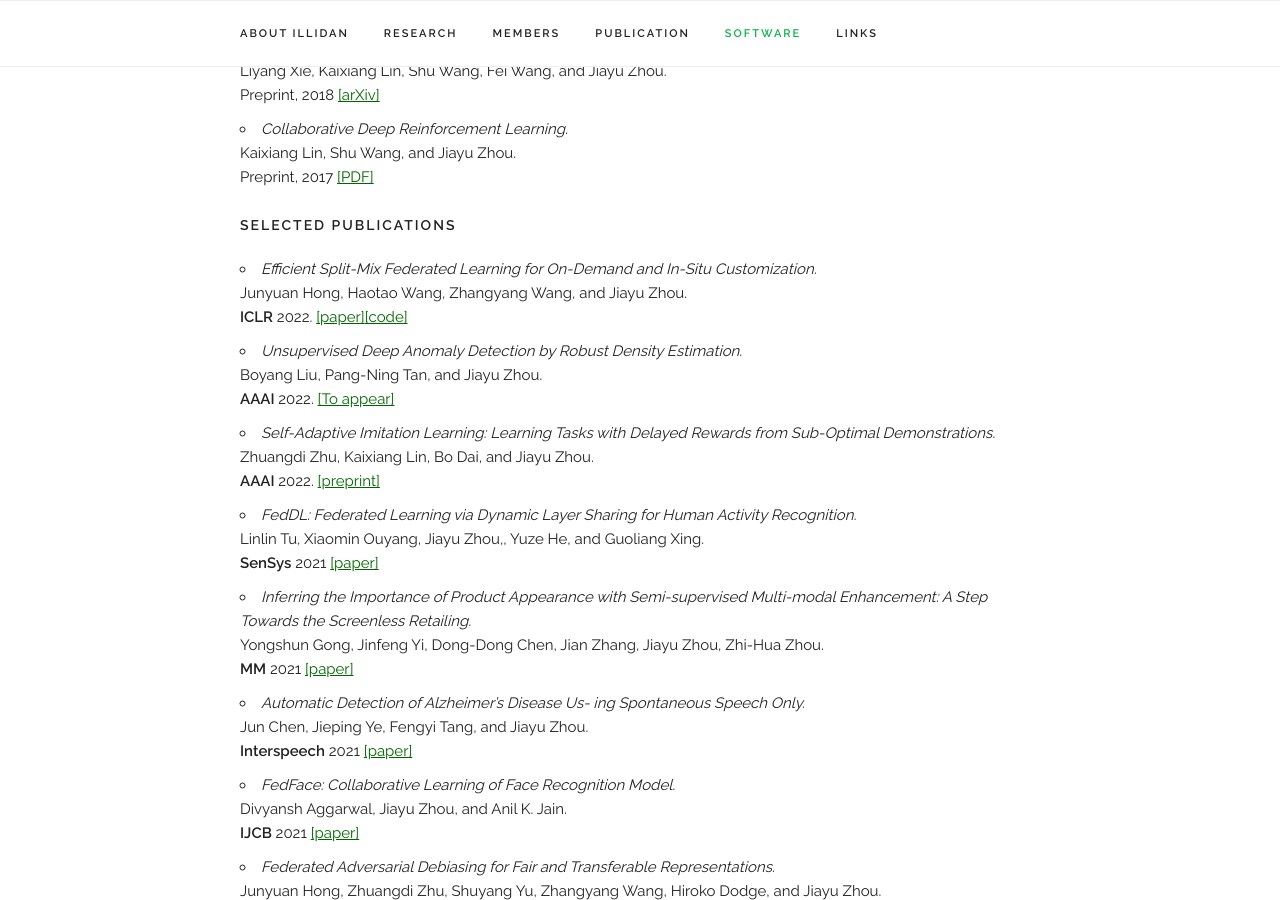
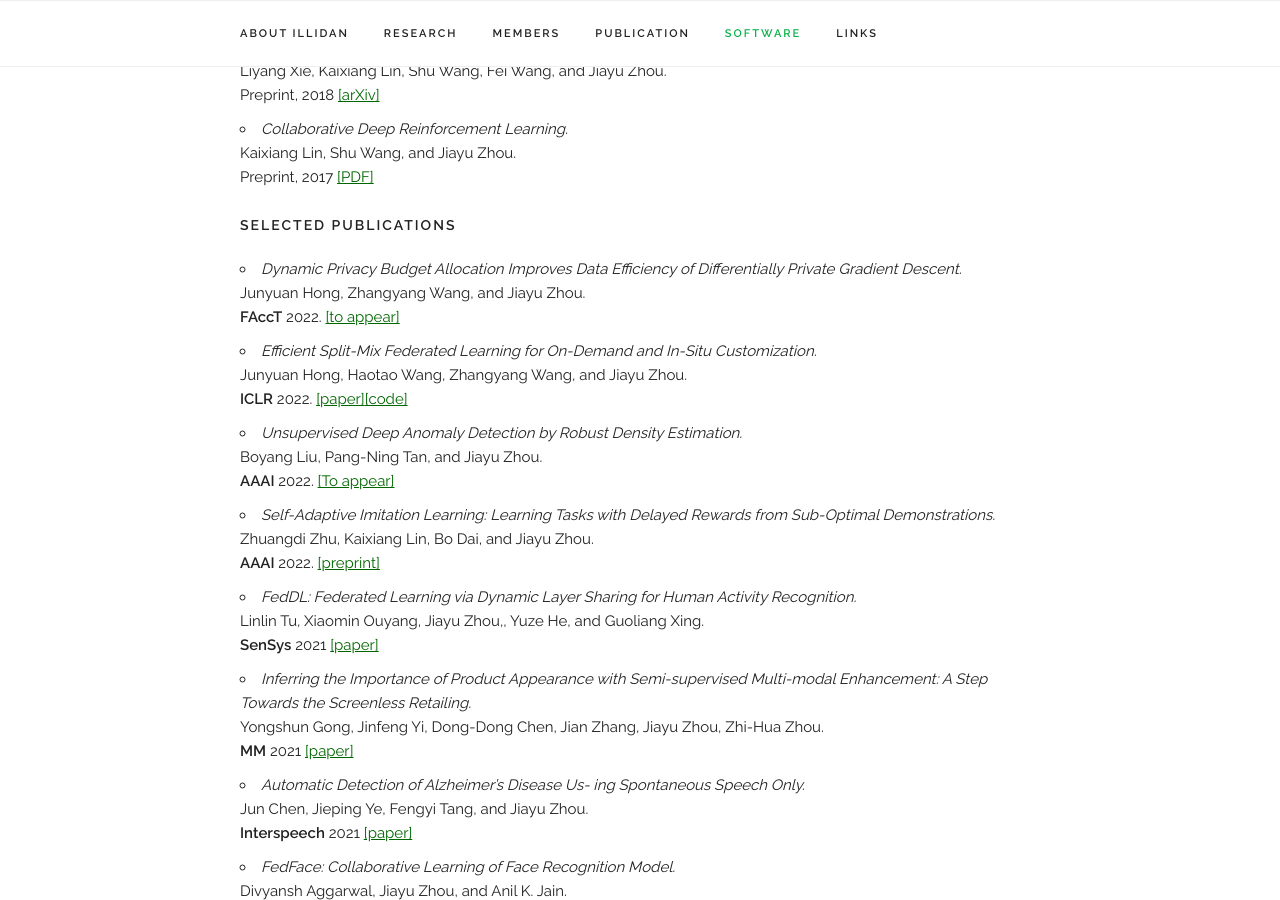
Before and after one commit to Marvelrex/denos.lab.io, a Jekyll site: the page built from index.html, in a window 1280 px wide and 900 px high, scrolled down 8587 px. Built offline with Jekyll 4.4.1, drawn with Linux system fonts in a browser that asks for light colours; nearby versions of some CDN libraries.

Commit message:
Add new FAccT paper.

```diff
--- a/_layouts/default.html
+++ b/_layouts/default.html
@@ -311,6 +311,11 @@
 
       <h6 class="docs-header">Selected Publications</h6>
       <ul>
+        <li><i>Dynamic Privacy Budget Allocation Improves Data Efficiency of Differentially Private Gradient Descent. </i><br>
+            Junyuan Hong, Zhangyang Wang, and Jiayu Zhou. <br>
+            <b>FAccT</b> 2022. <a href="" target="_blank">[to appear]</a>
+        </li>
+
         <li><i>Efficient Split-Mix Federated Learning for On-Demand and In-Situ Customization. </i><br>
             Junyuan Hong, Haotao Wang, Zhangyang Wang, and Jiayu Zhou. <br>
             <b>ICLR</b> 2022. <a href="https://openreview.net/pdf?id=_QLmakITKg" target="_blank">[paper]</a><a href="https://github.com/illidanlab/SplitMix" target="_blank">[code]</a>
```
